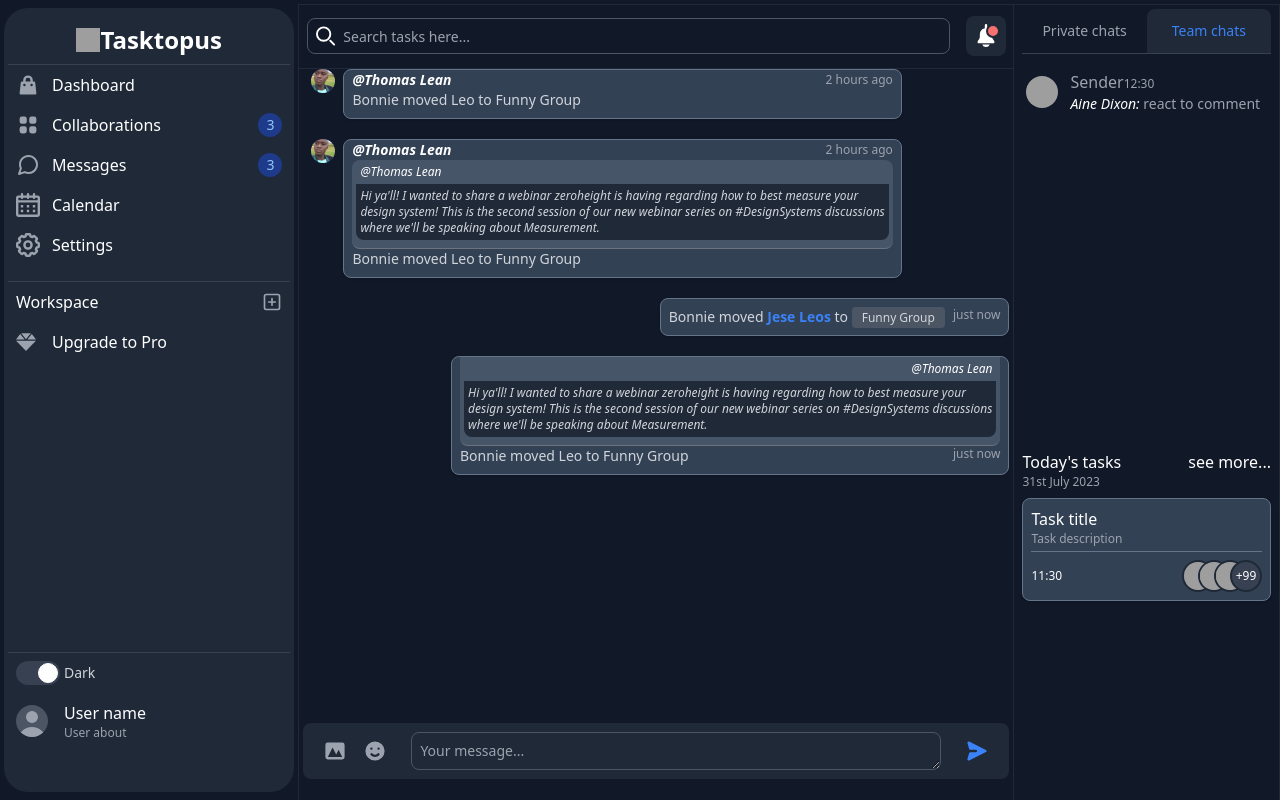
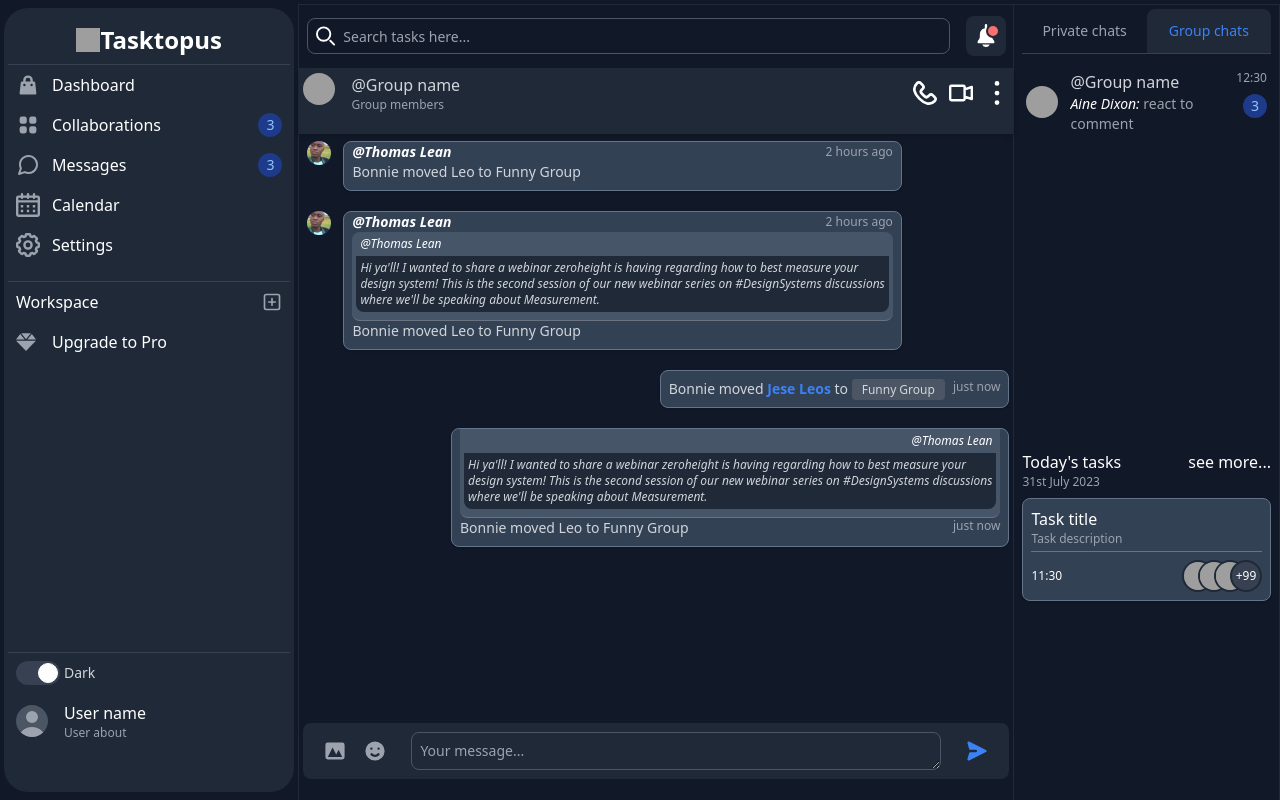
Before and after one commit to Aine-dickson/Tasktopus, a Vue app in the folder tasktopus/: page /messages in a window 1280 px wide. Built offline with nearby package versions, Linux system fonts and the light colour scheme; grey boxes are pictures that could not be loaded.

Commit message:
Worked on messages

```diff
--- a/tasktopus/src/app/pages/messages/chats.vue
+++ b/tasktopus/src/app/pages/messages/chats.vue
@@ -6,7 +6,7 @@
                 <span v-else class="inline-block p-3 w-full rounded-t-lg hover:text-gray-600 hover:bg-gray-50 dark:hover:bg-gray-800 dark:hover:text-gray-300">Private chats</span>
             </li>
             <li @click="[switchChats('team'), router.push({name: 'group_chats'})]" class="w-[50%] cursor-pointer">
-                <span v-if="chats == 'team'" aria-current="page" class="inline-block p-3 w-full text-blue-600 bg-gray-100 rounded-t-lg active dark:bg-gray-800 dark:text-blue-500">Team chats</span>
+                <span v-if="chats == 'team'" aria-current="page" class="inline-block p-3 w-full text-blue-600 bg-gray-100 rounded-t-lg active dark:bg-gray-800 dark:text-blue-500">Group chats</span>
                 <span v-else class="inline-block p-3 w-full rounded-t-lg hover:text-gray-600 hover:bg-gray-50 dark:hover:bg-gray-800 dark:hover:text-gray-300">Group chats</span>
             </li>
         </ul>
--- a/tasktopus/src/app/pages/messages/g_chats.vue
+++ b/tasktopus/src/app/pages/messages/g_chats.vue
@@ -2,14 +2,14 @@
     <ol class="divide-y divide-gray-200 dark:divide-gray-800">
         <li class="cursor-pointer items-center p-2 flex hover:bg-gray-100 dark:hover:bg-gray-700">
             <img class="w-8 h-8 mr-3 rounded-full sm:mb-0" src="/docs/images/people/profile-picture-3.jpg" alt="profile image"/>
-            <div class="text-gray-600 dark:text-gray-400">
-                <div>
-                    <span>Sender</span>
-                    <span class="text-xs">12:30</span>
+            <div class="text-gray-600 dark:text-gray-400 flex-grow">
+                <div class="flex justify-between items-start">
+                    <span class="text-gray-300">@Group name</span>
+                    <time class="min-w-[2.8rem] block text-end mb-1 text-xs font-normal text-gray-400 sm:order-last sm:mb-0">12:30</time>
                 </div>
-                <div>
+                <div class="flex justify-between items-start max-w-full overflow-clip flex-nowrap">
                     <div class="text-sm font-thin"><span class="italic text-gray-900 dark:text-white">Aine Dixon:</span> react to comment</div>
-
+                    <span class="inline-flex items-center justify-center w-3 h-3 p-3 ml-3 text-sm font-medium text-blue-800 bg-blue-100 rounded-full dark:bg-blue-900 dark:text-blue-300">3</span>
                 </div>
             </div>
         </li>
--- a/tasktopus/src/app/pages/messages/messages.vue
+++ b/tasktopus/src/app/pages/messages/messages.vue
@@ -1,7 +1,33 @@
 <template>
-    <section class="h-full px-1 pb-1">
+    <section class="h-full pb-1">
         <div v-if="selection" class="chat-screen h-full grid">
-            <ol class="chats relative ml-2 overflow-y-auto overflow-x-hidden">
+            <section class="chat-head h-full">
+                <div class="h-[90%] relative bg-white shadow-md dark:bg-gray-800">
+                    <div class="flex items-center justify-between p-1 space-x-2 md:space-x-4">
+                        <div class="w-full md:w-1/2 flex space-x-1">
+                            <img class="w-8 h-8 mr-3 rounded-full sm:mb-0" src="/docs/images/people/profile-picture-3.jpg" alt="profile image"/>
+                            <div class="flex flex-col">
+                                <span class="text-gray-300">@Group name</span>
+                                <div class="min-w-[2.8rem] mb-1 text-xs font-normal text-gray-400 sm:order-last sm:mb-0 flex space-x-2">
+                                    Group members
+                                </div>
+                            </div>
+                        </div>
+                        <div class="flex flex-shrink-0 w-full md:w-auto items-center md:space-x-3">
+                            <svg class="w-6 h-6 text-gray-800 dark:text-white" aria-hidden="true" xmlns="http://www.w3.org/2000/svg" fill="none" viewBox="0 0 18 18">
+                              <path stroke="currentColor" stroke-linecap="round" stroke-linejoin="round" stroke-width="2" d="m16.344 12.168-1.4-1.4a1.98 1.98 0 0 0-2.8 0l-.7.7a1.98 1.98 0 0 1-2.8 0l-2.1-2.1a1.98 1.98 0 0 1 0-2.8l.7-.7a1.981 1.981 0 0 0 0-2.8l-1.4-1.4a1.828 1.828 0 0 0-2.8 0C-.638 5.323 1.1 9.542 4.78 13.22c3.68 3.678 7.9 5.418 11.564 1.752a1.828 1.828 0 0 0 0-2.804Z"/>
+                            </svg>
+                            <svg class="w-6 h-6 text-gray-800 dark:text-white" aria-hidden="true" xmlns="http://www.w3.org/2000/svg" fill="none" viewBox="0 0 20 14">
+                              <path stroke="currentColor" stroke-linecap="round" stroke-linejoin="round" stroke-width="2" d="M12 1H2a1 1 0 0 0-1 1v10a1 1 0 0 0 1 1h10a1 1 0 0 0 1-1V2a1 1 0 0 0-1-1Zm7 11-6-2V4l6-2v10Z"/>
+                            </svg>
+                            <svg class="w-6 h-6 text-gray-800 dark:text-white" aria-hidden="true" xmlns="http://www.w3.org/2000/svg" fill="currentColor" viewBox="0 0 4 15">
+                              <path d="M3.5 1.5a1.5 1.5 0 1 1-3 0 1.5 1.5 0 0 1 3 0Zm0 6.041a1.5 1.5 0 1 1-3 0 1.5 1.5 0 0 1 3 0Zm0 5.959a1.5 1.5 0 1 1-3 0 1.5 1.5 0 0 1 3 0Z"/>
+                            </svg>
+                        </div>
+                    </div>
+                </div>
+            </section>
+            <ol class="chats px-1 relative ml-2 overflow-y-auto overflow-x-hidden">
                 <li class="mb-5 ml-8 w-full">
                     <span class="absolute flex items-center justify-center w-6 h-6 bg-blue-100 rounded-full left-0 ring-8 ring-white dark:ring-gray-900 dark:bg-blue-900 overflow-hidden">
                         <img class="rounded-full shadow-lg" src="/assets/images/aine.jpg" alt="Bonnie image"/>
@@ -60,7 +86,7 @@
                     </div>
                 </li>
             </ol>
-            <form class="msg-form z-50">
+            <form class="msg-form px-1 z-50">
                 <label for="chat" class="sr-only">Your message</label>
                 <div class="flex items-center px-3 py-2 rounded-lg dark:bg-gray-800">
                     <button type="button" class="inline-flex justify-center p-2 text-gray-500 rounded-lg cursor-pointer hover:text-gray-900 hover:bg-gray-100 dark:text-gray-400 dark:hover:text-white dark:hover:bg-gray-600">
@@ -79,7 +105,7 @@
                 </div>
             </form>
         </div>
-        <div v-else class="flex items-center justify-center h-full">
+        <div v-else class="px-1 flex items-center justify-center h-full">
             <div class="flex flex-col items-center">
                 <img src="https://flowbite.com/docs/images/logo.svg" alt="">
                 <div class="font-bold text-xl mb-2">Tasktopus Messenger</div>
@@ -104,8 +130,8 @@
 <style scoped>
     .chat-screen{
         grid-template-columns: 100%;
-        grid-template-rows: 90% 10%;
-        grid-template-areas: "chats" "form";
+        grid-template-rows: 10% 80% 10%;
+        grid-template-areas: "header" "chats" "form";
     }
     .chats{
         grid-area: chats;
@@ -113,4 +139,7 @@
     .msg-form{
         grid-area: form;
     }
+    .chat-head{
+        grid-area: header;
+    }
 </style>
--- a/tasktopus/src/app/pages/messages/p_chats.vue
+++ b/tasktopus/src/app/pages/messages/p_chats.vue
@@ -2,10 +2,14 @@
     <ol class="divide-y divide-gray-200 dark:divide-gray-800">
         <li class="cursor-pointer items-center p-2 flex hover:bg-gray-100 dark:hover:bg-gray-700">
             <img class="w-8 h-8 mr-3 rounded-full sm:mb-0" src="/docs/images/people/profile-picture-3.jpg" alt="profile image"/>
-            <div class="flex flex-grow justify-between text-gray-600 dark:text-gray-400">
-                <div class="text-sm font-thin"><span class="italic text-gray-900 dark:text-white">Aine Dixon:</span> react to comment</div>
-                <div class="text-xs">
-                    12:30
+            <div class="text-gray-600 dark:text-gray-400 flex-grow">
+                <div class="flex justify-between items-start">
+                    <span class="text-gray-300">@Sender name</span>
+                    <time class="min-w-[2.8rem] block text-end mb-1 text-xs font-normal text-gray-400 sm:order-last sm:mb-0">Just now</time>
+                </div>
+                <div class="flex justify-between items-start max-w-full overflow-clip flex-nowrap">
+                    <div class="text-sm font-thin italic">Reacted to comment</div>
+                    <span class="inline-flex items-center justify-center w-3 h-3 p-3 ml-3 text-sm font-medium text-blue-800 bg-blue-100 rounded-full dark:bg-blue-900 dark:text-blue-300">3</span>
                 </div>
             </div>
         </li>
```
